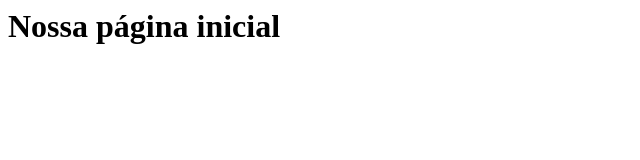
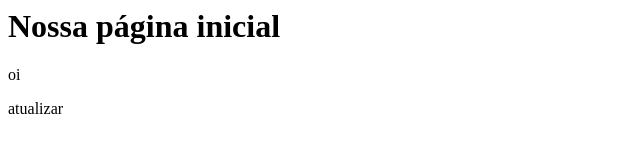
Before and after one commit to fernandoamev/curso_git, a plain HTML site: page index.html in a window 1280 px wide. Shown: the full height of the page, 0-640 px from the left. Drawn offline with Linux system fonts and the light colour scheme.

Commit message:
atualiza

```diff
--- a/index.html
+++ b/index.html
@@ -1 +1,4 @@
 <h1>Nossa página inicial</h1>
+<p>oi</p>
+<p> atualizar
+</p>
```
